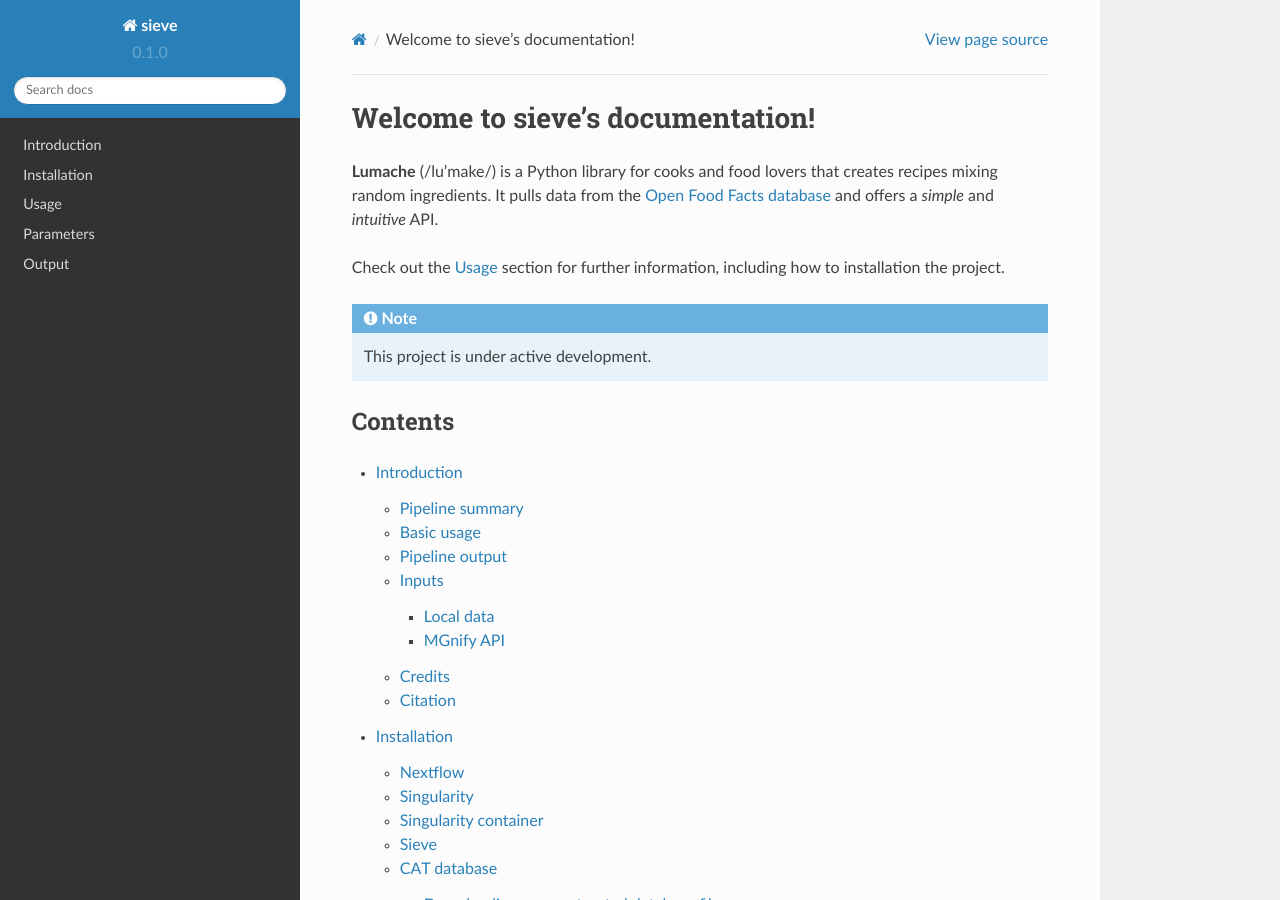
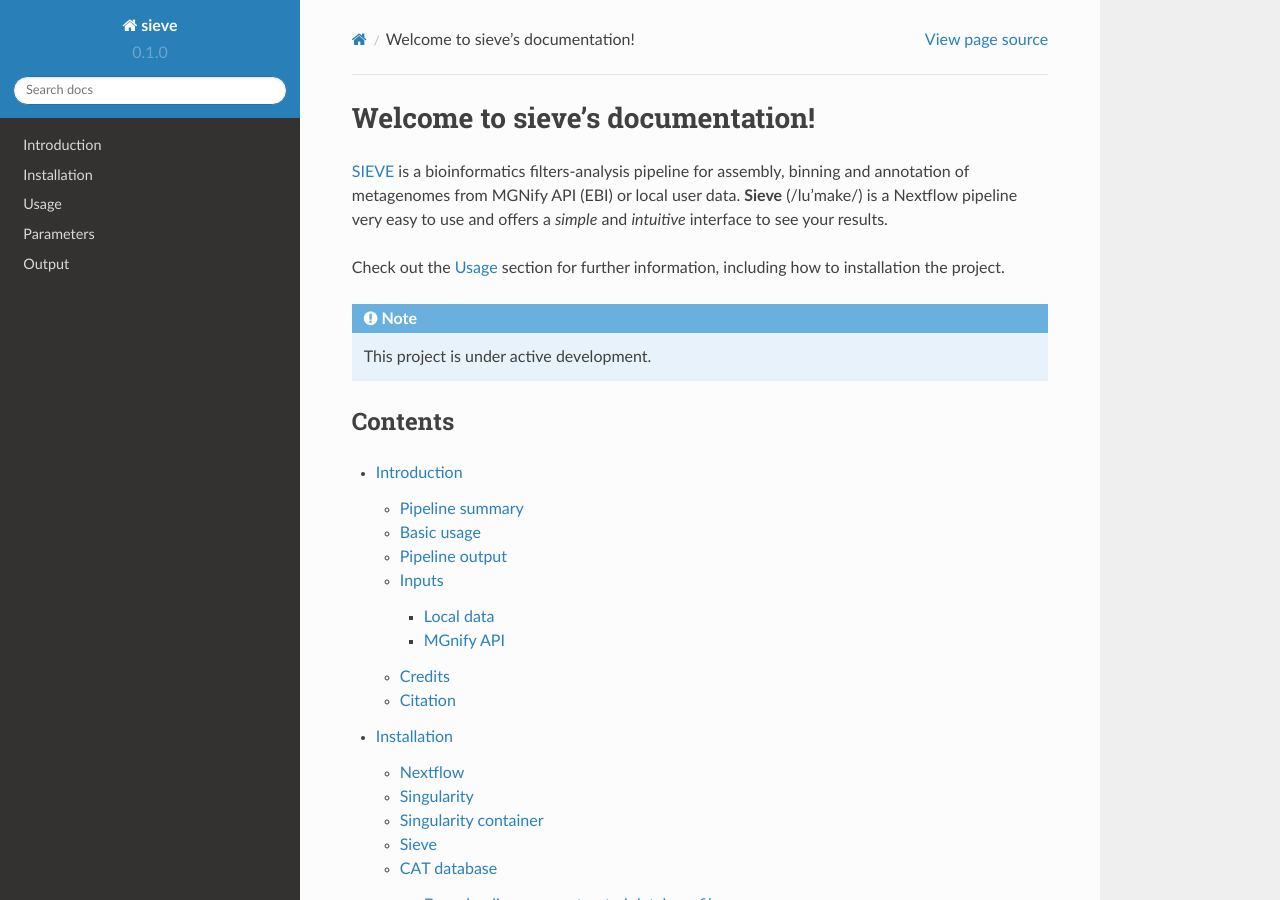
Before and after one commit to matiasWanntorp/sieve-doc, a Sphinx documentation site: the page built from docs/source/index.rst, in a window 1280 px wide and 900 px high. Built offline with Sphinx 7.4.7 and the Read the Docs theme 2.0.0, drawn with Linux system fonts in a browser that asks for light colours.

Commit message:
Update index.rst

```diff
--- a/docs/source/index.rst
+++ b/docs/source/index.rst
@@ -1,10 +1,8 @@
 Welcome to sieve's documentation!
 ===================================
 
-**Lumache** (/lu'make/) is a Python library for cooks and food lovers
-that creates recipes mixing random ingredients.
-It pulls data from the `Open Food Facts database <https://world.openfoodfacts.org/>`_
-and offers a *simple* and *intuitive* API.
+`SIEVE <https://github.com/LascauxZelia/sieve>`_ is a bioinformatics filters-analysis pipeline for assembly, binning and annotation of metagenomes from MGNify API (EBI) or local user data.
+**Sieve** (/lu'make/) is a Nextflow pipeline very easy to use and offers a *simple* and *intuitive* interface to see your results.
 
 Check out the :doc:`usage` section for further information, including
 how to :ref:`installation` the project.
```
